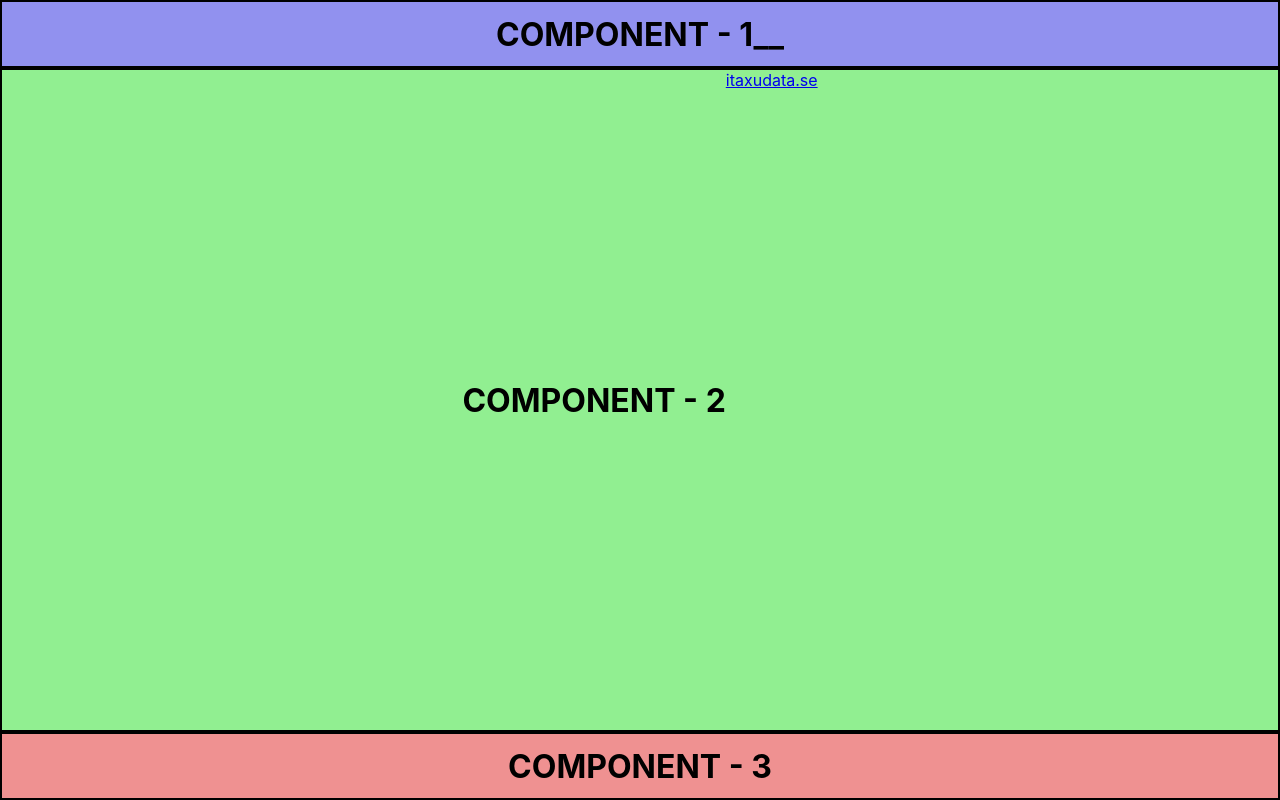
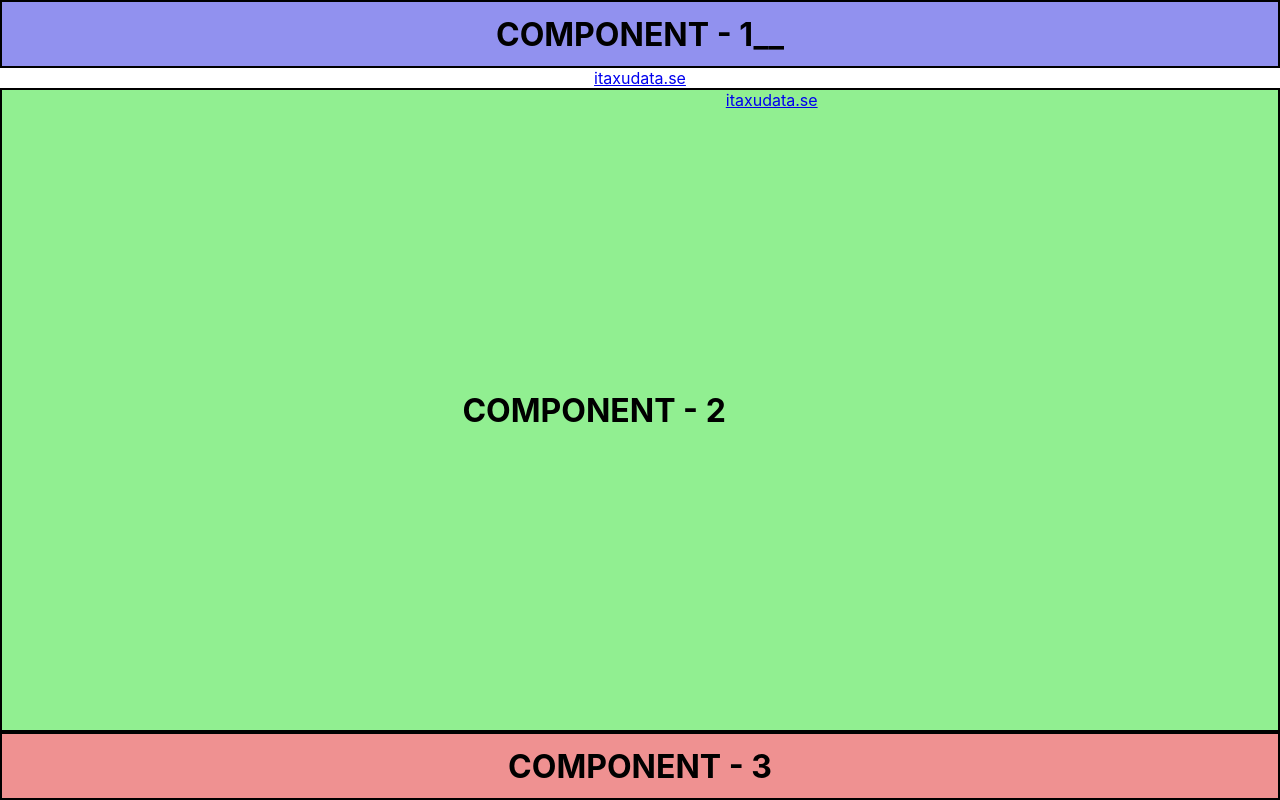
Before and after one commit to itaxudata/sandbox, a React (Create React App) app: page / in a window 1280 px wide. Built offline with nearby package versions, Linux system fonts and the light colour scheme; the HTML template or start-up script is replaced by a standard one.

Commit message:
Update App.js

```diff
--- a/src/App.js
+++ b/src/App.js
@@ -8,6 +8,8 @@ function App() {
     <div className="App">
       {/* <h1>APP COMPONENT</h1> */}
       <Component1/>
+    <a href="https://itaxudata.se">
+      itaxudata.se</a>
       <Component2/>
       <Component3/>
     </div>
```
